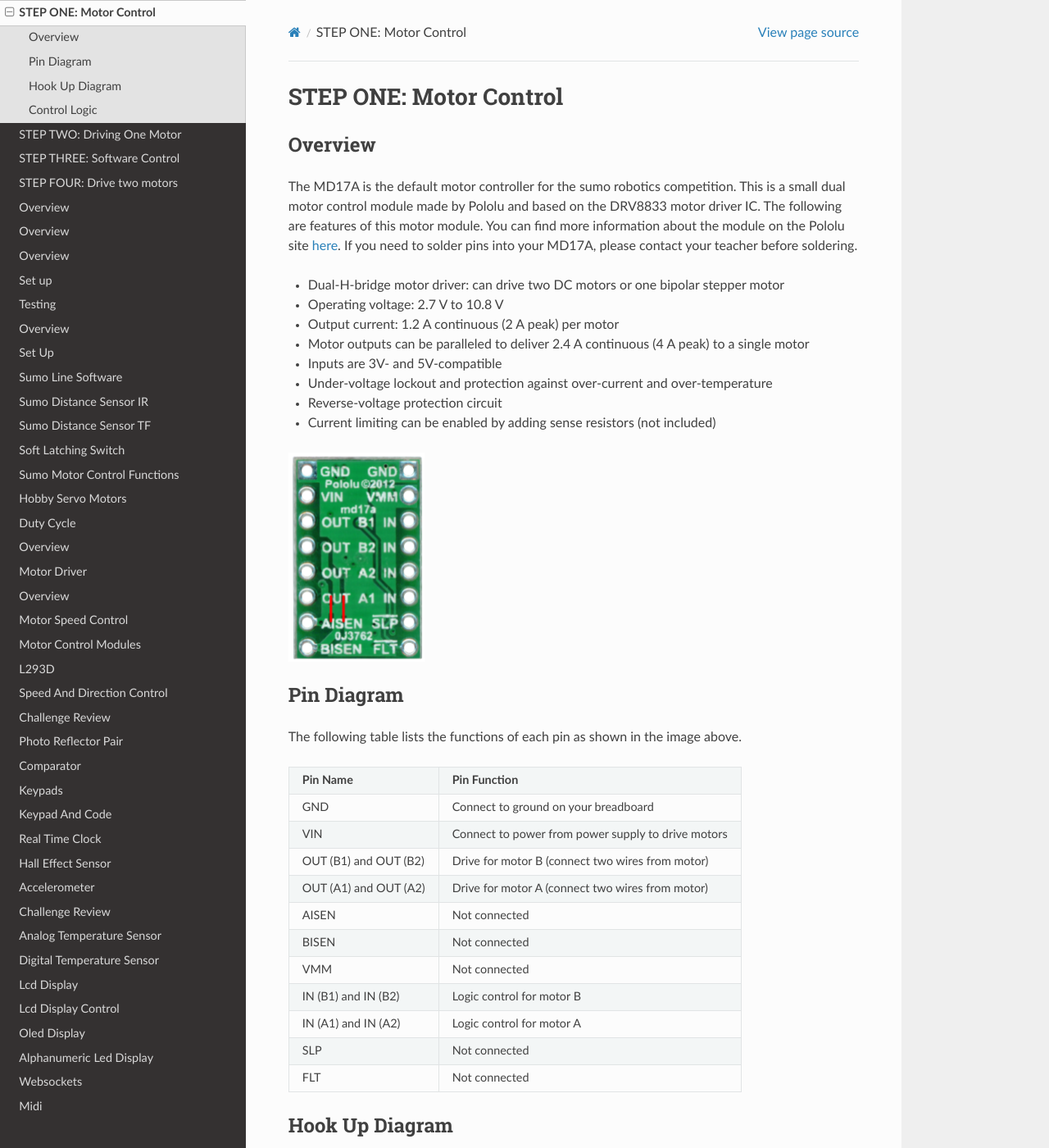
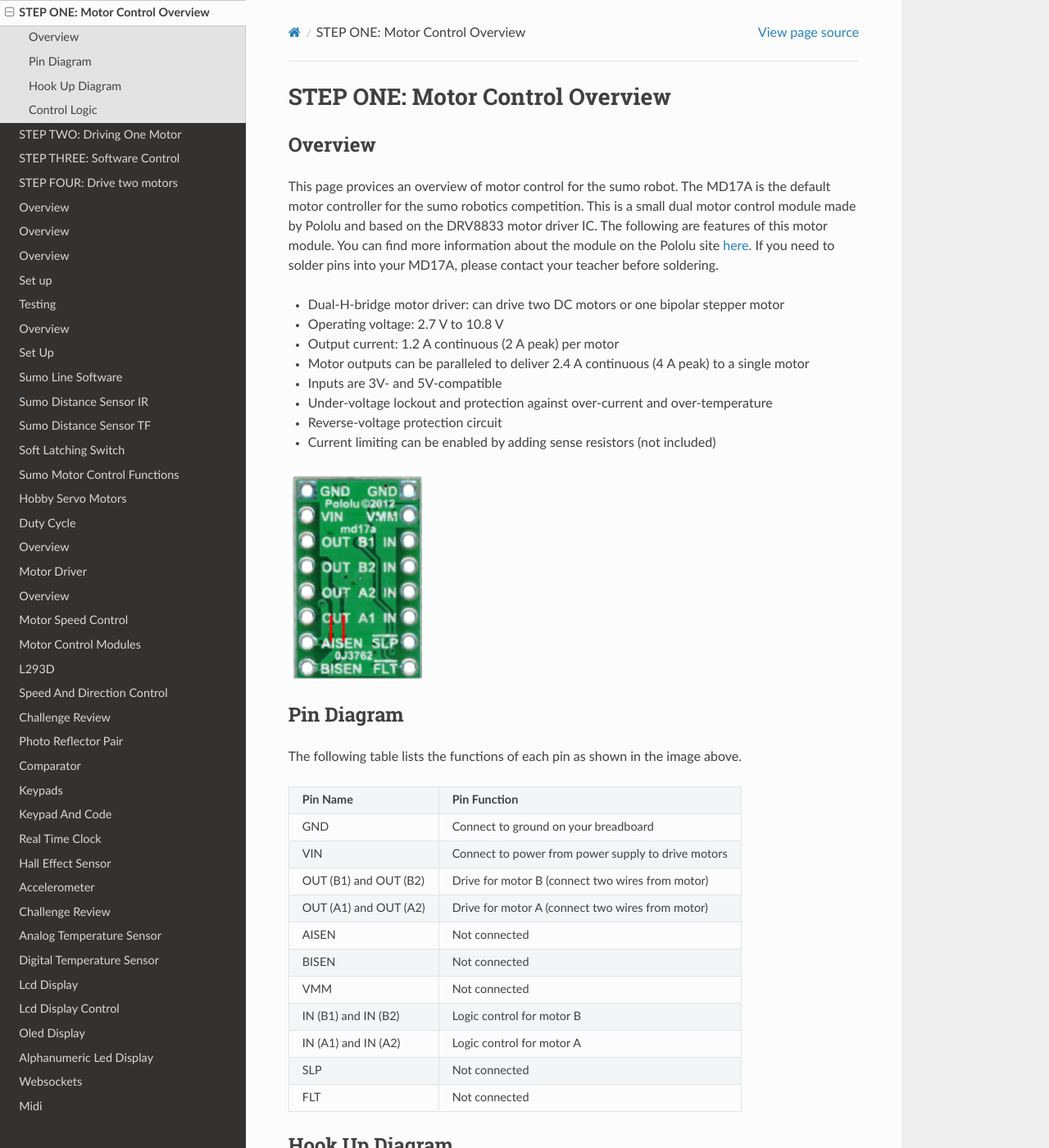
Before and after one commit to maxtkc/mvths-wiki, a Sphinx documentation site: the page built from docs/070xb-motor-control.rst, in a window 1280 px wide and 1400 px high. Shown: the whole window at 82% size. Built offline with Sphinx 7.4.7 and the Read the Docs theme 2.0.0, drawn with Linux system fonts in a browser that asks for light colours; pages that are not in the unit, such as notebooks, are missing from menus; some of the changed text lies outside the part shown.

Commit message:
Update 070xb-motor-control.rst

```diff
--- a/docs/070xb-motor-control.rst
+++ b/docs/070xb-motor-control.rst
@@ -1,10 +1,10 @@
-STEP ONE: Motor Control
+STEP ONE: Motor Control Overview
 =============================
 
 Overview
 --------
 
-The MD17A is the default motor controller for the sumo robotics competition. This is a small dual motor control module made by Pololu and based on the DRV8833 motor driver IC. The following are features of this motor module. You can find more information about the module on the Pololu site `here <https://www.pololu.com/product/2130>`__. If you need to solder pins into your MD17A, please contact your teacher before soldering.
+This page provices an overview of motor control for the sumo robot. The MD17A is the default motor controller for the sumo robotics competition. This is a small dual motor control module made by Pololu and based on the DRV8833 motor driver IC. The following are features of this motor module. You can find more information about the module on the Pololu site `here <https://www.pololu.com/product/2130>`__. If you need to solder pins into your MD17A, please contact your teacher before soldering.
 
 - Dual-H-bridge motor driver: can drive two DC motors or one bipolar stepper motor
 - Operating voltage: 2.7‌‌ V to 10.8 V
@@ -50,7 +50,7 @@
 
 Hook Up Diagram
 ----------------
-The following is a hook up diagram for using the MD17A. For this lesson, you will be use two seperate voltage supplies. One at 5V for logic provided by the USB and the other at 8V for the motors provided by your bench supply. Because the 8V could damage your logic circuit, it is imporant that this voltage is **only** applied to the VIN pin of the MD17A and as shown in the diagram.
+The following is a hook up diagram for using the MD17A. In the next lesson, you will be use two seperate voltage supplies. One at 5V for logic provided by the USB and the other at 8V for the motors provided by your bench supply. Because the 8V could damage your logic circuit, it is imporant that this voltage is **only** applied to the VIN pin of the MD17A and as shown in the diagram.
 
 .. image:: images/MD17a.png
 
```
